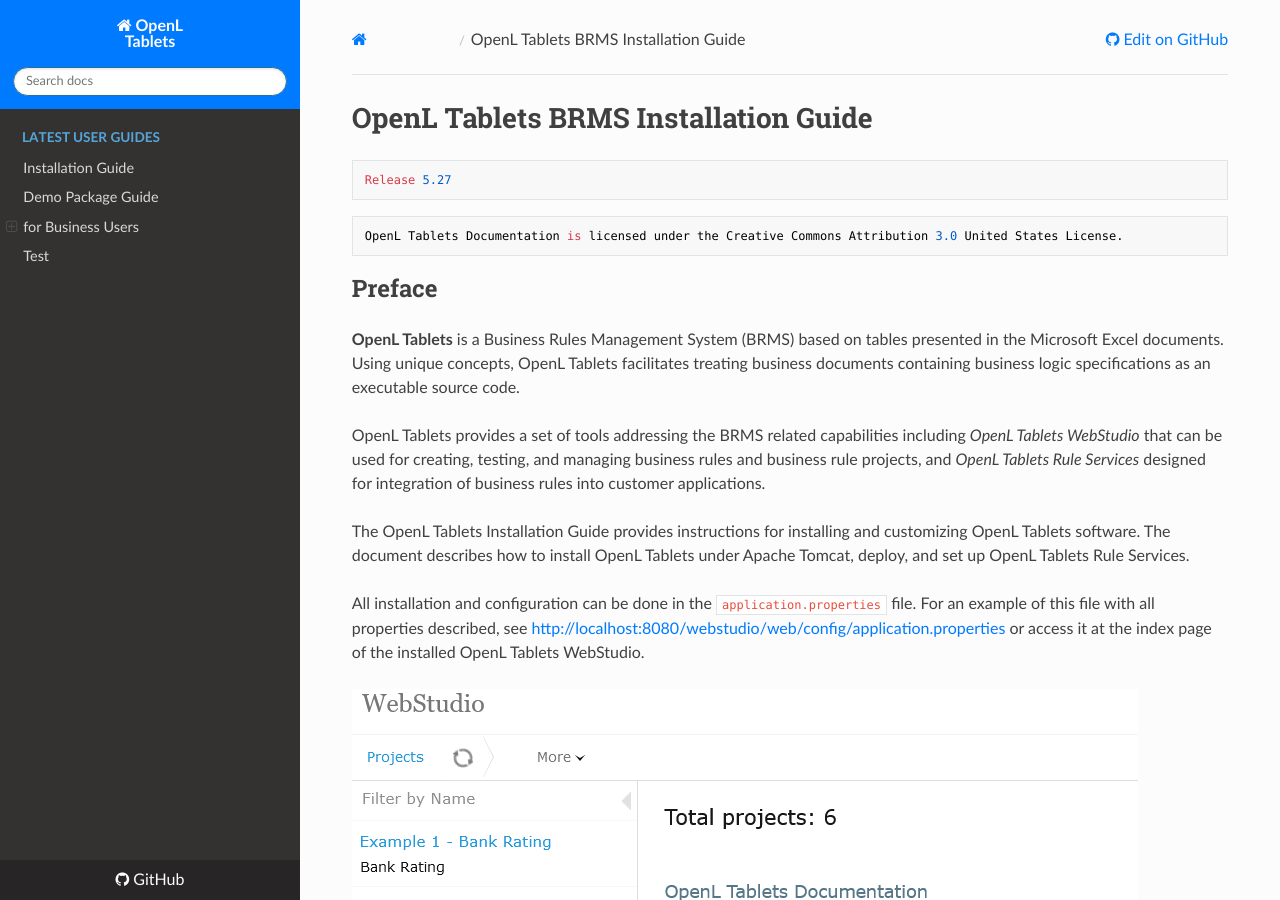
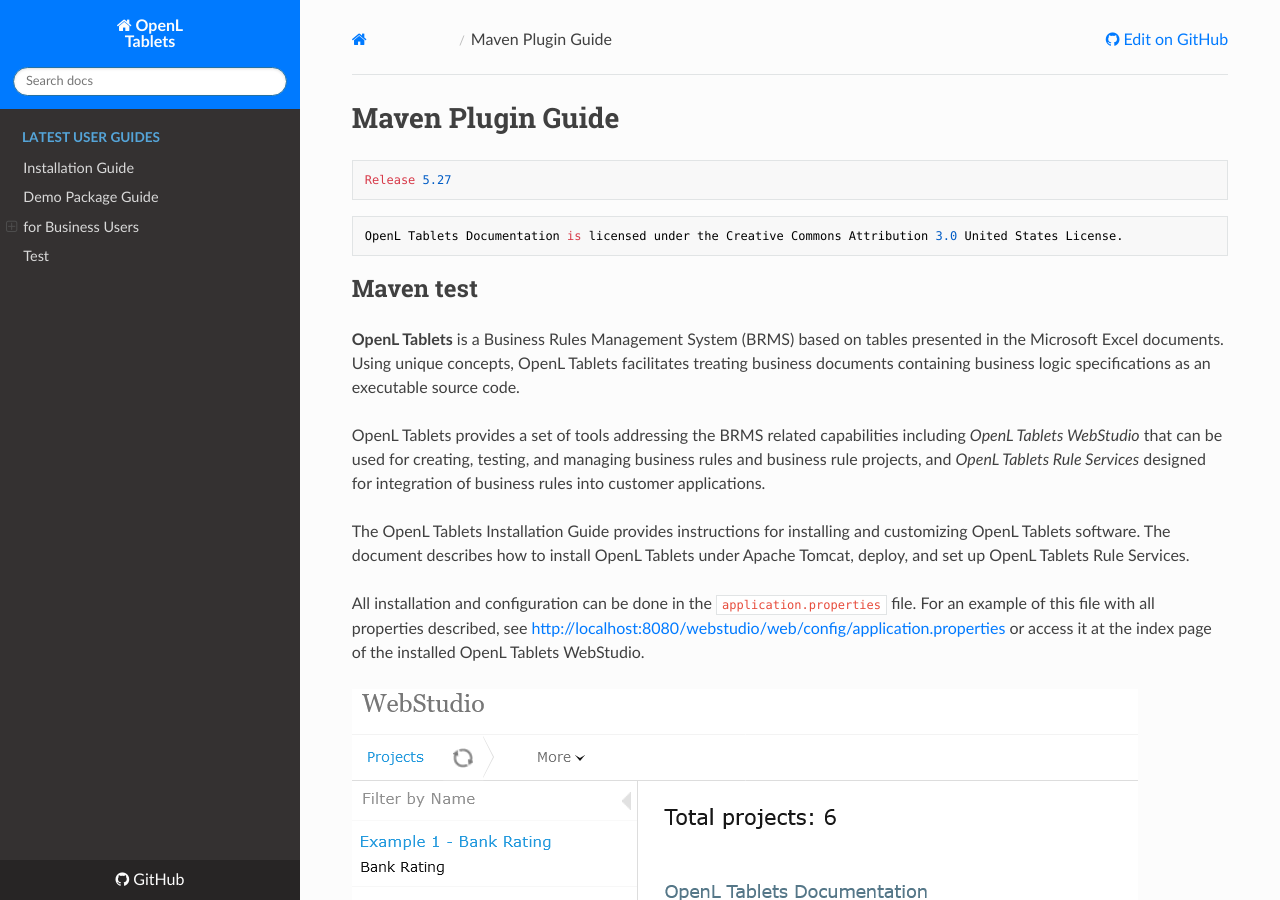
Before and after one commit to WWmonster/MarkdownTest, an MkDocs documentation site: the page built from docs/documentation/guides/maven_plugin_guide.md, in a window 1280 px wide and 900 px high. Built offline with MkDocs 1.6.1, drawn with Linux system fonts in a browser that asks for light colours; nearby versions of some CDN libraries.

Commit message:
Update maven_plugin_guide.md

````diff
--- a/docs/documentation/guides/maven_plugin_guide.md
+++ b/docs/documentation/guides/maven_plugin_guide.md
@@ -1,4 +1,4 @@
-# OpenL Tablets BRMS Installation Guide
+# Maven Plugin Guide
 
 ```
 Release 5.27
@@ -8,7 +8,7 @@ Release 5.27
 OpenL Tablets Documentation is licensed under the Creative Commons Attribution 3.0 United States License.
 ```
 
-## Preface
+## Maven test
 
 **OpenL Tablets** is a Business Rules Management System (BRMS) based on tables presented in the Microsoft Excel documents. Using unique concepts, OpenL Tablets facilitates treating business documents containing business logic specifications as an executable source code.
 
````
